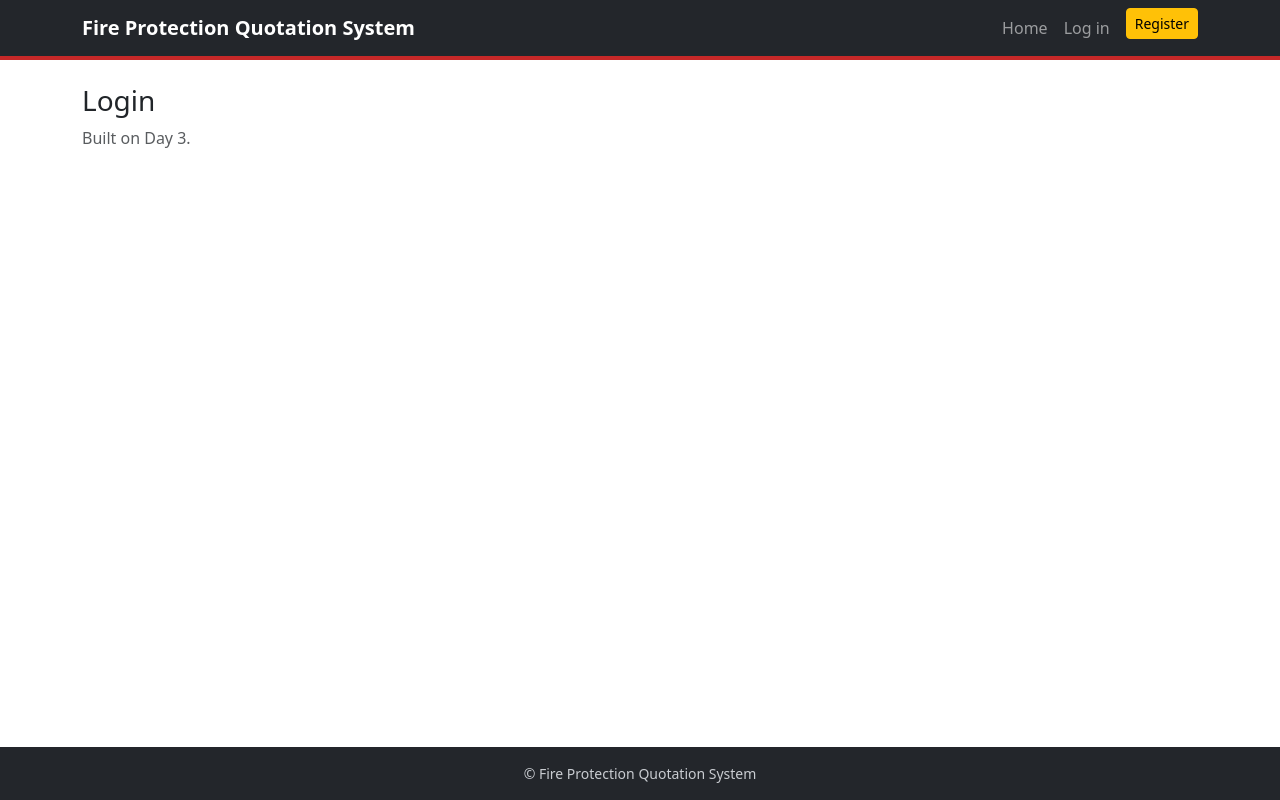
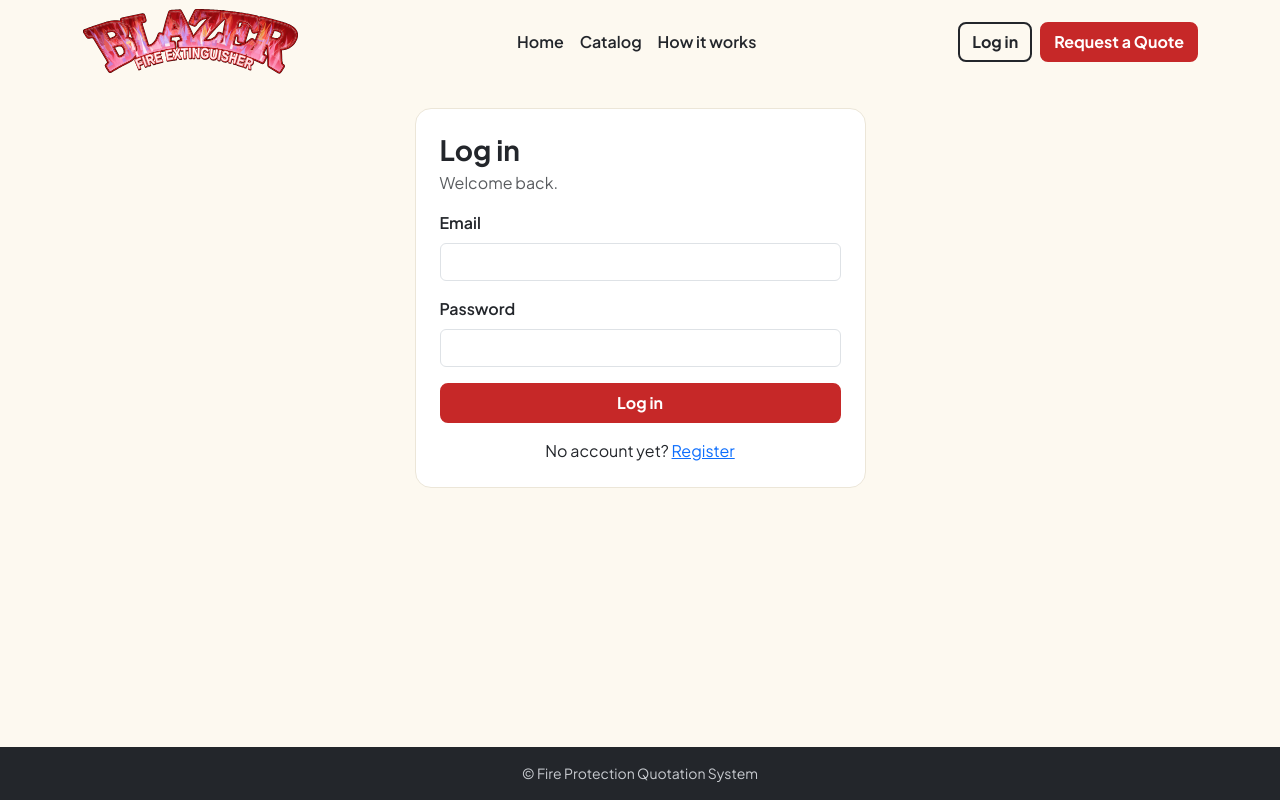
Before and after one commit to kodzuken1021/fire-quotation, a Flask app: page /login in a window 1280 px wide. Run offline with Flask 3, Linux system fonts and the light colour scheme.

Commit message:
feat: add auth, route guards, and strict form validation
- Add login, registration, routes, and updated client products to database
- Validate name (2-20 chars, letters/hyphens/apostrophes only)
- Validate email (min local length, provider whitelist, typo hints, DNS check, duplicate block)
- Validate contact (09xx 11-digit numeric format, max 3 repeated digits)
- Enforce password rules (8+ chars, 1+ number, match confirmation, hashed)
- Implement session guards for login/register, protected pages, admin 403, and logout

```diff
--- a/app/auth/routes.py
+++ b/app/auth/routes.py
@@ -1,21 +1,89 @@
-from flask import Blueprint, redirect, render_template, session, url_for
+import pymysql
+from flask import Blueprint, flash, redirect, render_template, request, session, url_for
+from werkzeug.security import check_password_hash, generate_password_hash
+
+from ..db import get_db
+from ..validators import validate_registration
 
 auth_bp = Blueprint("auth", __name__)
 
-
-@auth_bp.route("/register")
-def register():
-    # TODO Day 3: registration form, validation, hashed password
-    return render_template("placeholder.html", title="Register", note="Built on Day 3.")
+DB_DOWN = "We could not reach the database. Please try again in a moment."
 
 
-@auth_bp.route("/login")
+def _home_for(role):
+    return url_for("admin.dashboard" if role == "admin" else "client.dashboard")
+
+
+@auth_bp.route("/register", methods=["GET", "POST"])
+def register():
+    # Guests only: logged-in users go straight to their dashboard
+    if "user_id" in session:
+        return redirect(_home_for(session.get("role")))
+
+    form, errors = {}, {}
+    if request.method == "POST":
+        form = request.form
+        data, errors = validate_registration(form)
+        if not errors:
+            try:
+                conn = get_db()
+                with conn.cursor() as cur:
+                    cur.execute("SELECT id FROM users WHERE email = %s", (data["email"],))
+                    if cur.fetchone():
+                        errors["email"] = "That email is already registered."
+                    else:
+                        cur.execute(
+                            "INSERT INTO users (full_name, email, password_hash, role, company_name, contact_number) "
+                            "VALUES (%s, %s, %s, 'client', %s, %s)",
+                            (f"{data['first_name']} {data['last_name']}", data["email"],
+                             generate_password_hash(data["password"]),
+                             data["company_name"], data["contact_number"]),
+                        )
+                        conn.commit()
+                        flash("Account created. You can now log in.", "success")
+                        return redirect(url_for("auth.login"))
+            except pymysql.err.IntegrityError:      # two people registered the same email at once
+                errors["email"] = "That email is already registered."
+            except pymysql.MySQLError:
+                flash(DB_DOWN, "danger")
+    return render_template("register.html", form=form, errors=errors)
+
+
+@auth_bp.route("/login", methods=["GET", "POST"])
 def login():
-    # TODO Day 3: login form, session with user_id and role
-    return render_template("placeholder.html", title="Login", note="Built on Day 3.")
+    if "user_id" in session:
+        return redirect(_home_for(session.get("role")))
+
+    email = ""
+    if request.method == "POST":
+        email = request.form.get("email", "").strip().lower()
+        password = request.form.get("password", "")
+        if not email or not password:
+            flash("Please enter your email and password.", "danger")
+        else:
+            try:
+                with get_db().cursor() as cur:
+                    cur.execute(
+                        "SELECT id, full_name, password_hash, role FROM users WHERE email = %s", (email,)
+                    )
+                    user = cur.fetchone()
+            except pymysql.MySQLError:
+                flash(DB_DOWN, "danger")
+            else:
+                if user and check_password_hash(user["password_hash"], password):
+                    session.clear()                  # drop anything left from before login
+                    session.permanent = True         # expires after PERMANENT_SESSION_LIFETIME
+                    session["user_id"] = user["id"]
+                    session["role"] = user["role"]
+                    session["name"] = user["full_name"]
+                    flash(f"Welcome back, {user['full_name']}!", "success")
+                    return redirect(_home_for(user["role"]))
+                flash("Invalid email or password.", "danger")   # same message for both cases on purpose
+    return render_template("login.html", email=email)
 
 
 @auth_bp.route("/logout")
 def logout():
     session.clear()
-    return redirect(url_for("main.home"))
+    flash("You have been logged out.", "info")
+    return redirect(url_for("auth.login"))
--- a/app/static/css/style.css
+++ b/app/static/css/style.css
@@ -1,8 +1,70 @@
 :root {
   --brand-red: #c62828;
+  --brand-red-dark: #a81f1f;
   --brand-yellow: #f5b301;
   --brand-charcoal: #23262b;
+  --cream: #fdf9f0;
+  --card-border: #ece6d8;
 }
-.app-navbar { background-color: var(--brand-charcoal); border-bottom: 4px solid var(--brand-red); }
-.app-footer { background-color: var(--brand-charcoal); color: #c9ccd1; }
-.btn-danger { background-color: var(--brand-red); border-color: var(--brand-red); }
+
+html { scroll-behavior: smooth; }
+
+body {
+  font-family: 'Plus Jakarta Sans', system-ui, sans-serif;
+  background: var(--cream);
+  color: var(--brand-charcoal);
+}
+
+/* Navbar */
+.app-navbar { background: var(--cream); padding: .5rem 0; }
+.app-navbar .nav-link { color: var(--brand-charcoal); font-weight: 600; }
+.app-brand { padding: 0; }
+.app-brand img { display: block; width: auto; height: 68px; }
+
+/* Buttons */
+.btn-brand,
+.btn-outline-brand { font-weight: 700; border: 2px solid; border-radius: 8px; }
+
+.btn-brand { background: var(--brand-red); border-color: var(--brand-red); color: #fff; }
+.btn-brand:hover,
+.btn-brand:focus { background: var(--brand-red-dark); border-color: var(--brand-red-dark); color: #fff; }
+
+.btn-outline-brand { background: transparent; border-color: var(--brand-charcoal); color: var(--brand-charcoal); }
+.btn-outline-brand:hover,
+.btn-outline-brand:focus { background: var(--brand-charcoal); color: #fff; }
+
+/* Hero */
+.hero { text-align: center; padding: 4.5rem 0 3.5rem; }
+.hero-pill { font-size: .9rem; font-weight: 600; margin-bottom: 1.5rem; }
+.hero h1 {
+  font-weight: 800;
+  font-size: clamp(2.4rem, 6vw, 4.5rem);
+  line-height: 1.05;
+  letter-spacing: -0.02em;
+}
+.hero .highlight {
+  display: inline-block;
+  background: #D181CC;
+  padding: 0.02em 0.2em 0.08em;
+  border-radius: .15em;
+  line-height: 0.9;
+  transform: translateY(-0.04em);
+}
+.hero .lead { max-width: 36rem; margin: 1.5rem auto 2rem; }
+
+/* How it works */
+.step-card {
+  height: 100%;
+  padding: 1.5rem;
+  background: #fff;
+  border: 1px solid var(--card-border);
+  border-radius: 16px;
+}
+.step-num { font-size: 2rem; font-weight: 800; color: var(--brand-red); }
+
+/* Footer */
+.app-footer { background: var(--brand-charcoal); color: #c9ccd1; }
+
+/* Responsive */
+@media (max-width: 991.98px) { .app-brand img { height: 52px; } }
+@media (max-width: 575.98px) { .app-brand img { height: 44px; } }
--- /dev/null
+++ b/app/static/js/validation.js
@@ -0,0 +1,129 @@
+(function () {
+  "use strict";
+
+  // Keep these in sync with app/validators.py
+  const RESTRICT_DOMAINS = true;
+  const ALLOWED_DOMAINS = ["gmail.com", "yahoo.com", "hotmail.com", "outlook.com", "icloud.com", "aol.com"];
+  const ALLOWED_SUFFIXES = [".edu.ph"];
+  const FAKE_DOMAINS = ["example.com", "test.com", "fake.com", "sample.com", "yourwebsite.com"];
+  const TYPOS = {
+    "gmai.com": "gmail.com", "gmial.com": "gmail.com", "gmal.com": "gmail.com", "gamil.com": "gmail.com",
+    "yaho.com": "yahoo.com", "yahooo.com": "yahoo.com", "hotmial.com": "hotmail.com", "hotmal.com": "hotmail.com",
+    "outlok.com": "outlook.com", "outloo.com": "outlook.com", "iclod.com": "icloud.com"
+  };
+
+  const EMAIL_RE = /^[A-Za-z0-9._%+-]+@[A-Za-z0-9-]+(\.[A-Za-z0-9-]+)*\.[A-Za-z]{2,}$/;
+  const NAME_RE = /^[A-Za-z'-]{2,20}$/;
+  const PHONE_RE = /^09\d{9}$/;
+  const COMPANY_RE = /^[A-Za-z0-9 .,&'()\-]{2,100}$/;
+
+  function emailTypoFix(value) {
+    const parts = value.toLowerCase().split("@");
+    return parts.length === 2 && TYPOS[parts[1]] ? parts[0] + "@" + TYPOS[parts[1]] : "";
+  }
+
+  function registerEmail(v) {
+    v = v.toLowerCase();
+    if (!EMAIL_RE.test(v)) return "Enter a valid email address.";
+    const [local, domain] = v.split("@");
+    if (local.length < 2) return "The part before @ must be at least 2 characters.";
+    const fix = emailTypoFix(v);
+    if (fix) return "Did you mean " + fix + "?";
+    if (FAKE_DOMAINS.includes(domain)) return "Please use a real email address.";
+    if (RESTRICT_DOMAINS && !ALLOWED_DOMAINS.includes(domain) && !ALLOWED_SUFFIXES.some(s => domain.endsWith(s)))
+      return "Use a recognized email provider (Gmail, Yahoo, Hotmail, Outlook, iCloud, AOL) or a school .edu.ph address.";
+    return "";
+  }
+
+  const RULES = {
+    register: {
+      first_name: v => NAME_RE.test(v) ? "" : "First name must be 2 to 20 letters (apostrophes and hyphens allowed).",
+      last_name: v => NAME_RE.test(v) ? "" : "Last name must be 2 to 20 letters (apostrophes and hyphens allowed).",
+      email: registerEmail,
+      contact_number: v => !PHONE_RE.test(v) ? "Enter an 11-digit mobile number starting with 09 (example: 09171234567)."
+        : /(\d)\1{3,}/.test(v) ? "The number cannot repeat the same digit 4 or more times in a row." : "",
+      company_name: v => COMPANY_RE.test(v) ? "" : "Company name must be 2 to 100 characters (letters, numbers and . , & ' ( ) - only).",
+      password: v => v.length >= 8 && /\d/.test(v) ? "" : "Password must be at least 8 characters and include a number.",
+      confirm_password: (v, form) => v === form.elements.password.value ? "" : "Passwords do not match."
+    },
+    login: {
+      email: v => EMAIL_RE.test(v) ? "" : "Enter a valid email address.",
+      password: v => v ? "" : "Enter your password."
+    }
+  };
+
+  function show(input, message) {
+    const box = document.getElementById(input.id + "-error");
+    input.classList.toggle("is-invalid", !!message);
+    input.classList.toggle("is-valid", !message && input.value !== "");
+    if (box) box.textContent = message;
+    return !message;
+  }
+
+  function check(input, form, rules) {
+    const rule = rules[input.name];
+    if (!rule) return true;
+    const isPassword = input.type === "password";
+    const value = isPassword ? input.value : input.value.trim();
+    const ok = show(input, rule(value, form));
+    if (input.name === "email" && form.dataset.form === "register") suggestEmail(input, form);
+    return ok;
+  }
+
+  // "Did you mean ...?" button under the email field
+  function suggestEmail(input, form) {
+    const box = document.getElementById("email-suggest");
+    if (!box) return;
+    box.textContent = "";
+    const fix = emailTypoFix(input.value.trim());
+    if (!fix) return;
+    const btn = document.createElement("button");
+    btn.type = "button";
+    btn.className = "btn btn-link btn-sm p-0";
+    btn.textContent = "Use " + fix;
+    btn.addEventListener("click", () => { input.value = fix; box.textContent = ""; check(input, form, RULES.register); });
+    box.appendChild(btn);
+  }
+
+  // Asks Cloudflare DNS-over-HTTPS whether the email domain exists. Advisory only:
+  // the server runs the real MX check when the form is submitted.
+  async function checkDomainExists(input) {
+    const value = input.value.trim().toLowerCase();
+    if (registerEmail(value)) return;
+    const domain = value.split("@")[1];
+    try {
+      const res = await fetch("https://cloudflare-dns.com/dns-query?name=" + encodeURIComponent(domain) + "&type=MX",
+        { headers: { accept: "application/dns-json" } });
+      const json = await res.json();
+      if (input.value.trim().toLowerCase() === value && json.Status === 3)   // 3 = domain does not exist
+        show(input, "That email domain does not exist.");
+    } catch (e) { /* offline or blocked: skip, the server will check */ }
+  }
+
+  document.querySelectorAll("form[data-form]").forEach(form => {
+    const mode = form.dataset.form;
+    const rules = RULES[mode];
+    const inputs = form.querySelectorAll("input[name]");
+
+    inputs.forEach(input => {
+      if (input.name === "contact_number")           // digits only, max 11
+        input.addEventListener("input", () => { input.value = input.value.replace(/\D/g, "").slice(0, 11); });
+
+      input.addEventListener("input", () => {
+        if (input.classList.contains("is-invalid") || input.classList.contains("is-valid")) check(input, form, rules);
+        if (input.name === "password" && form.elements.confirm_password && form.elements.confirm_password.value)
+          check(form.elements.confirm_password, form, rules);
+      });
+      input.addEventListener("blur", () => {
+        if (input.value === "" && !input.classList.contains("is-invalid")) return;
+        if (check(input, form, rules) && mode === "register" && input.name === "email") checkDomainExists(input);
+      });
+    });
+
+    form.addEventListener("submit", e => {
+      let firstBad = null;
+      inputs.forEach(input => { if (!check(input, form, rules) && !firstBad) firstBad = input; });
+      if (firstBad) { e.preventDefault(); firstBad.focus(); }
+    });
+  });
+})();
--- a/app/templates/base.html
+++ b/app/templates/base.html
@@ -7,25 +7,32 @@
   <link rel="icon" href="{{ url_for('static', filename='img/favicon.ico') }}">
   <link href="https://cdn.jsdelivr.net/npm/bootstrap@5.3.3/dist/css/bootstrap.min.css" rel="stylesheet">
   <link href="{{ url_for('static', filename='css/style.css') }}" rel="stylesheet">
+  <link href="https://fonts.googleapis.com/css2?family=Plus+Jakarta+Sans:wght@400;600;700;800&display=swap" rel="stylesheet">
 </head>
 <body class="d-flex flex-column min-vh-100">
-  <nav class="navbar navbar-expand-lg navbar-dark app-navbar">
+  <nav class="navbar navbar-expand-lg app-navbar">
   <div class="container">
-      <a class="navbar-brand fw-bold" href="{{ url_for('main.home') }}">{{ config.APP_NAME }}</a>
+    <a class="navbar-brand app-brand" href="{{ url_for('main.home') }}">
+  <img src="{{ url_for('static', filename='img/blazer-logo.svg') }}" alt="Blazer Fire Extinguisher">
+</a>
     <button class="navbar-toggler" type="button" data-bs-toggle="collapse" data-bs-target="#nav">
       <span class="navbar-toggler-icon"></span>
     </button>
     <div class="collapse navbar-collapse" id="nav">
-        <ul class="navbar-nav ms-auto">
+      <ul class="navbar-nav mx-lg-auto">
         <li class="nav-item"><a class="nav-link" href="{{ url_for('main.home') }}">Home</a></li>
+        <li class="nav-item"><a class="nav-link" href="#">Catalog</a></li>
+        <li class="nav-item"><a class="nav-link" href="{{ url_for('main.home') }}#how-it-works">How it works</a></li>
+      </ul>
+      <div class="d-flex gap-2 mt-3 mt-lg-0">
         {% if session.get('user_id') %}
-            <li class="nav-item"><a class="nav-link" href="{{ url_for('admin.dashboard') if session.get('role') == 'admin' else url_for('client.dashboard') }}">Dashboard</a></li>
-            <li class="nav-item"><a class="nav-link" href="{{ url_for('auth.logout') }}">Log out</a></li>
+          <a class="btn btn-outline-brand" href="{{ url_for('admin.dashboard') if session.get('role') == 'admin' else url_for('client.dashboard') }}">Dashboard</a>
+          <a class="btn btn-brand" href="{{ url_for('auth.logout') }}">Log out</a>
         {% else %}
-            <li class="nav-item"><a class="nav-link" href="{{ url_for('auth.login') }}">Log in</a></li>
-            <li class="nav-item"><a class="btn btn-warning btn-sm ms-lg-2" href="{{ url_for('auth.register') }}">Register</a></li>
+          <a class="btn btn-outline-brand" href="{{ url_for('auth.login') }}">Log in</a>
+          <a class="btn btn-brand" href="{{ url_for('auth.register') }}">Request a Quote</a>
         {% endif %}
-        </ul>
+      </div>
     </div>
   </div>
 </nav>
@@ -47,6 +54,8 @@
   </footer>
 
   <script src="https://cdn.jsdelivr.net/npm/bootstrap@5.3.3/dist/js/bootstrap.bundle.min.js"></script>
-  <script src="{{ url_for('static', filename='js/main.js') }}"></script>
+  <script src="{{ url_for('static', filename='js/main.js') }} "></script>
+  {% block scripts %}{% endblock %}
+
 </body>
 </html>
--- /dev/null
+++ b/app/templates/login.html
@@ -0,0 +1,30 @@
+{% extends "base.html" %}
+{% block title %}Log in{% endblock %}
+{% block content %}
+<div class="row justify-content-center">
+  <div class="col-md-7 col-lg-5">
+    <div class="step-card">
+      <h1 class="h3 fw-bold mb-1">Log in</h1>
+      <p class="text-muted">Welcome back.</p>
+
+      <form method="post" action="{{ url_for('auth.login') }}" data-form="login" novalidate>
+        <input type="hidden" name="csrf_token" value="{{ csrf_token() }}">
+        <div class="mb-3">
+          <label class="form-label fw-semibold" for="email">Email</label>
+          <input class="form-control" id="email" name="email" type="email" value="{{ email }}" autocomplete="email" required>
+          <div class="invalid-feedback" id="email-error"></div>
+        </div>
+        <div class="mb-3">
+          <label class="form-label fw-semibold" for="password">Password</label>
+          <input class="form-control" id="password" name="password" type="password" autocomplete="current-password" required>
+          <div class="invalid-feedback" id="password-error"></div>
+        </div>
+        <button class="btn btn-brand w-100" type="submit">Log in</button>
+      </form>
+      <p class="text-center mt-3 mb-0">No account yet? <a href="{{ url_for('auth.register') }}">Register</a></p>
+    </div>
+  </div>
+</div>
+{% endblock %}
+
+{% block scripts %}<script src="{{ url_for('static', filename='js/validation.js') }}"></script>{% endblock %}
--- a/requirements.txt
+++ b/requirements.txt
@@ -5,3 +5,4 @@ PyMySQL>=1.1
 cryptography>=42
 python-dotenv>=1.0
 reportlab>=4.0
+dnspython>=2.4
```
Also changed, not shown: app/templates/home.html (+19 -6 lines), app/templates/register.html (added, +43 -0 lines), app/validators.py (added, +108 -0 lines), database/schema.sql (+11 -5 lines), app/static/img/blazer-logo.svg (added). Lines whose indentation alone changed are shown as unchanged.
